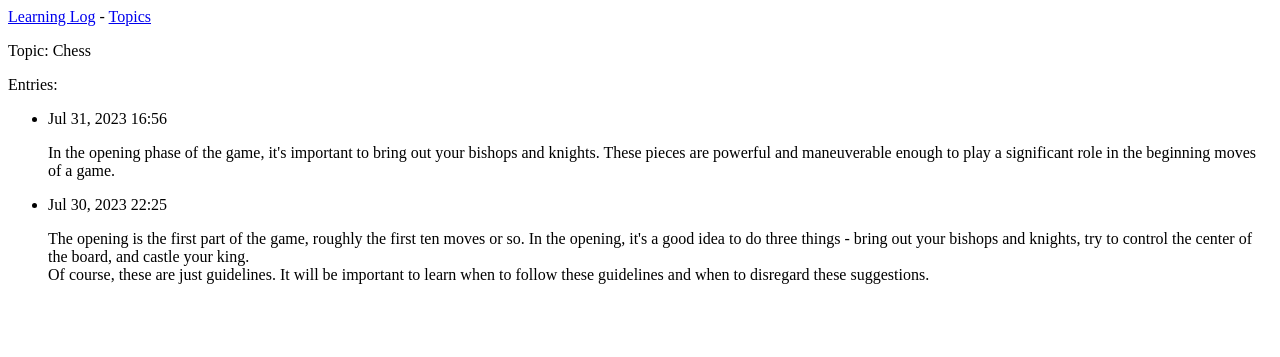
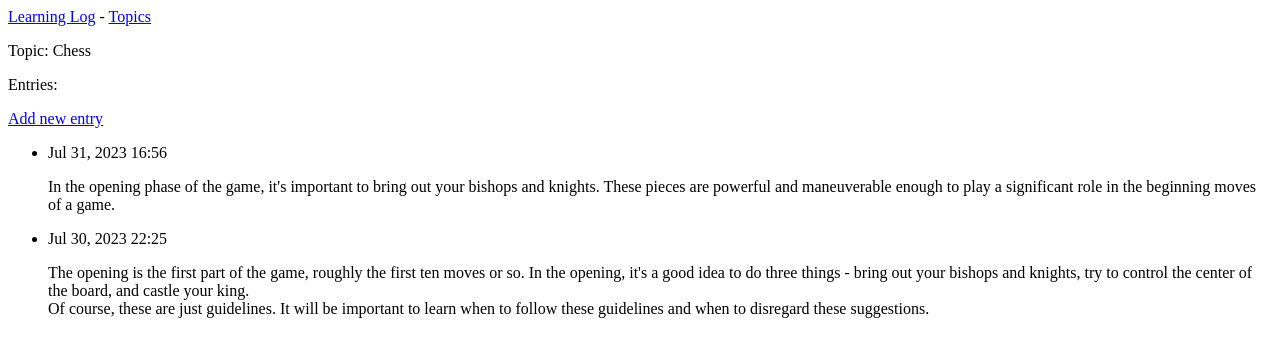
Before and after one commit to 49M/learning_log, a Django app: page /topics/1/ in a window 1280 px wide. Shown: the top 357 px of the page. Run offline with Django 4.2, Linux system fonts and the light colour scheme; data comes from the database, SQL or seed files in the repository; both versions use the stored data as it was after the commit.

Commit message:
User adding topic and entries
User can now add topics and entries for those topics

```diff
--- a/learning_logs/templates/learning_logs/topic.html
+++ b/learning_logs/templates/learning_logs/topic.html
@@ -2,9 +2,13 @@
 
 {% block content %}
 
-  <p> Topic: {{ topic.text }}</p>
+  <p>Topic: {{ topic }}</p>
 
   <p>Entries:</p>
+  <p>
+    <a href="{% url 'learning_logs:new_entry' topic.id %}">Add new entry</a>
+  </p>
+
   <ul>
     {% for entry in entries %}
       <li>
--- a/learning_logs/templates/learning_logs/topics.html
+++ b/learning_logs/templates/learning_logs/topics.html
@@ -14,4 +14,6 @@
     {% endfor %}
   </ul>
 
+  <a href="{% url 'learning_logs:new_topic' %}">Add a new topic</a>
+
 {% endblock content %}
--- a/learning_logs/urls.py
+++ b/learning_logs/urls.py
@@ -12,4 +12,8 @@ urlpatterns = [
     path('topics/', views.topics, name='topics'),
     # Detail page for a single topic.
     path('topics/<int:topic_id>/', views.topic, name='topic'),
+    # Page for adding new topic
+    path('new_topic/', views.new_topic, name='new_topic'),
+    # Page for adding a new entry.
+    path('new_entry/<int:topic_id>/', views.new_entry, name='new_entry'),
 ]
--- a/learning_logs/views.py
+++ b/learning_logs/views.py
@@ -1,6 +1,7 @@
-from django.shortcuts import render
+from django.shortcuts import render, redirect
 
 from  .models import Topic
+from .forms import TopicForm, EntryForm
 
 def index(request):
     """The home page for Learning Log."""
@@ -18,3 +19,39 @@ def topic(request, topic_id):
     entries = topic.entry_set.order_by('-date_added')
     context = {'topic': topic, 'entries': entries}
     return render(request, 'learning_logs/topic.html', context)
+
+def new_topic(request):
+    """Add a new topic."""
+    if request.method != 'POST':
+        # No data submitted; create a blank form.
+        form = TopicForm()
+    else:
+        # POST data submitted; process data.
+        form = TopicForm(data=request.POST)
+        if form.is_valid():
+            form.save()
+            return redirect('learning_logs:topics')
+
+    # Display a blank or invalid form.
+    context = {'form': form}
+    return render(request, 'learning_logs/new_topic.html', context)
+
+def new_entry(request, topic_id):
+    """Add a new entry for a particular topic."""
+    topic = Topic.objects.get(id=topic_id)
+
+    if request.method != 'POST':
+        # No data submitted; create a blank form.
+        form = EntryForm()
+    else:
+        # POST data submitted; process data.
+        form = EntryForm(data=request.POST)
+        if form.is_valid():
+            new_entry = form.save(commit=False)
+            new_entry.topic = topic
+            new_entry.save()
+            return redirect('learning_logs:topic', topic_id=topic_id)
+
+    # Display a blank or invalid form.
+    context = {'topic': topic, 'form': form}
+    return render(request, 'learning_logs/new_entry.html', context)
```
Also changed, not shown: learning_logs/forms.py (added, +16 -0 lines), learning_logs/templates/learning_logs/new_entry.html (added, +14 -0 lines), learning_logs/templates/learning_logs/new_topic.html (added, +12 -0 lines), db.sqlite3.
